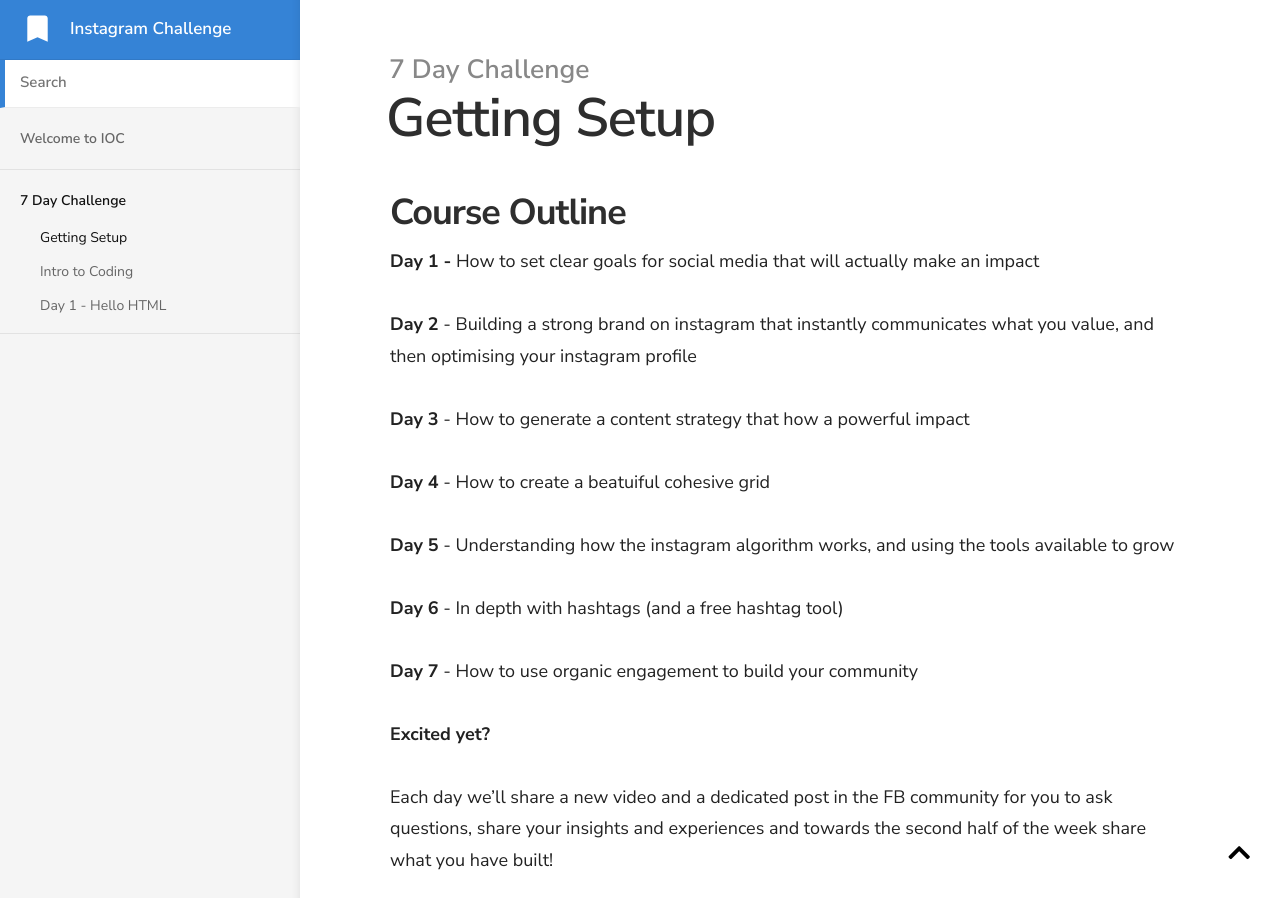
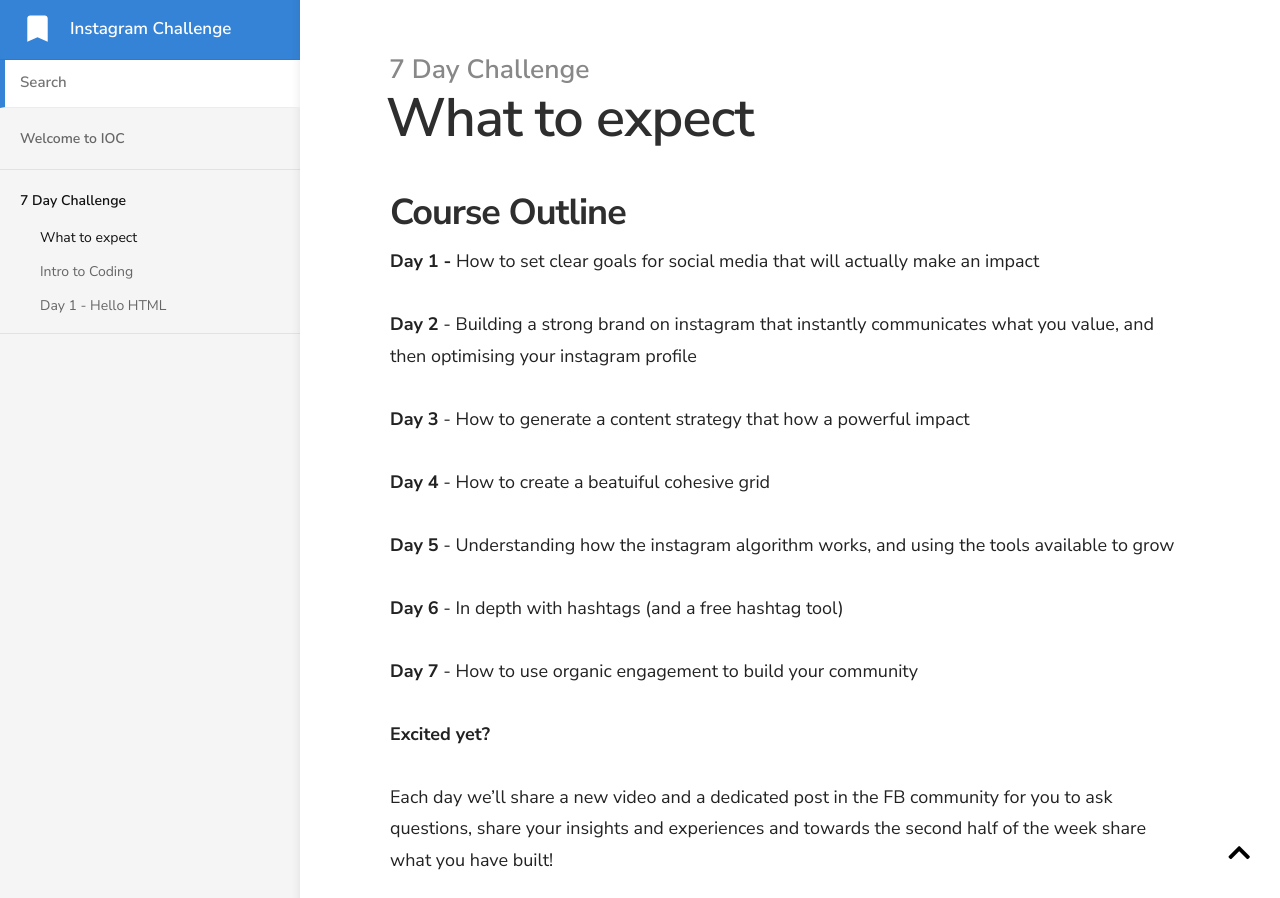
Before and after one commit to tinamayswinkels/7-day-instagram, a Jekyll site: the page built from _docs/a-7-Day-Challenge/1.setup.md, in a window 1280 px wide. Shown: the top 898 px of the page. Built offline with Jekyll 4.4.1, drawn with Linux system fonts in a browser that asks for light colours; nearby versions of some CDN libraries.

Commit message:
Updated '_docs/a-7-Day-Challenge/1.setup.md' via CloudCannon

```diff
--- a/_docs/a-7-Day-Challenge/1.setup.md
+++ b/_docs/a-7-Day-Challenge/1.setup.md
@@ -1,5 +1,5 @@
 ---
-title: Getting Setup
+title: What to expect
 category: '7 Day Challenge'
 order: 1
 ---
```
